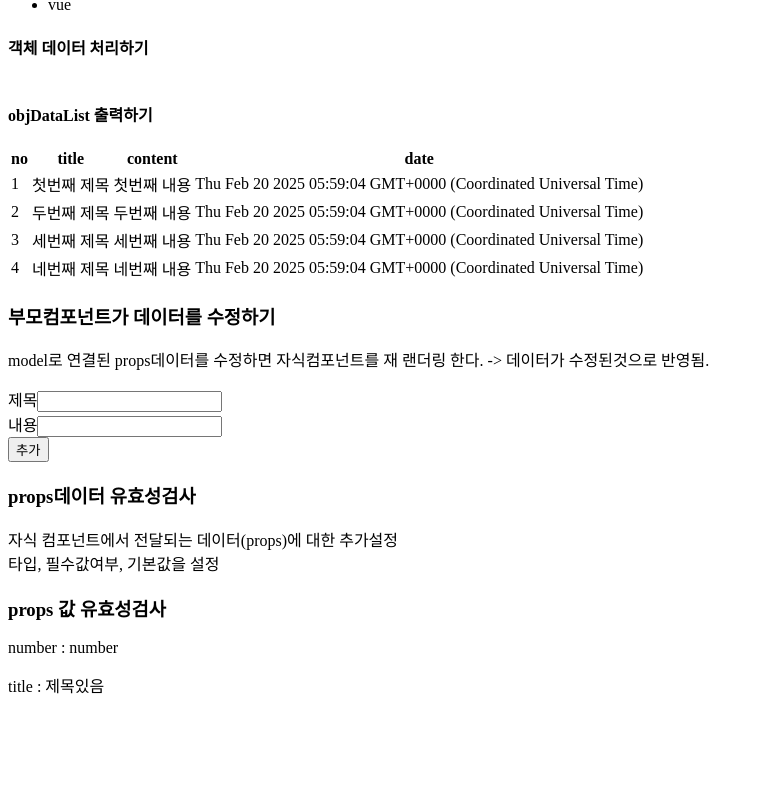
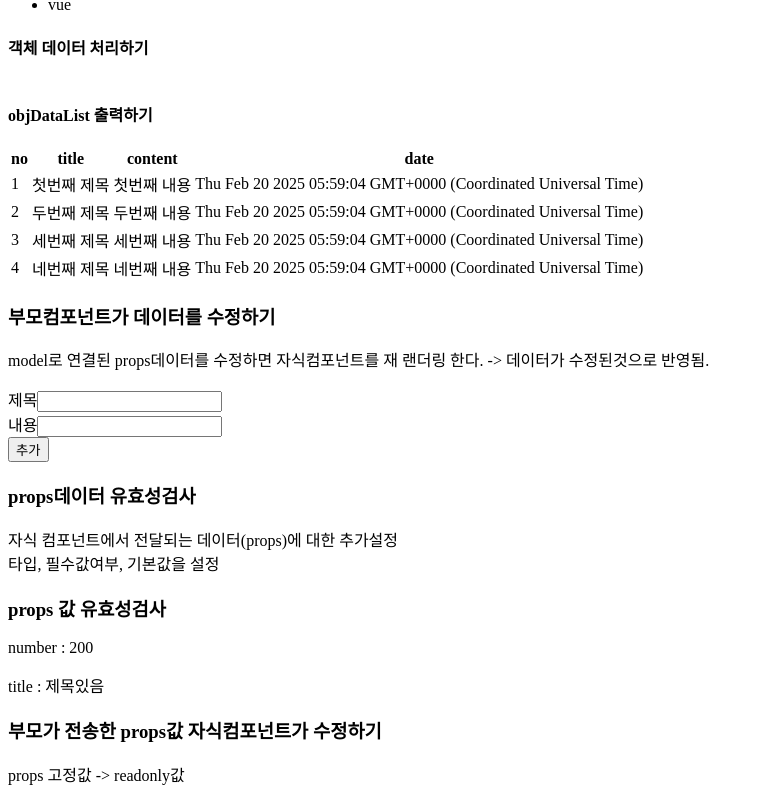
Before and after one commit to woogamjaa/vue, a Vue app in the folder vuework/npmtest/sfctest/: page / in a window 1280 px wide. Shown: the part 3235-4037 px from the top of the page, without its empty margins (0-759 px from the left). Before the commit the page ends 3948 px from the top, so only its background shows below. Built offline with nearby package versions, Linux system fonts and the light colour scheme.

Commit message:
props값 -> readonly값

```diff
--- a/vuework/npmtest/sfctest/src/components/03_props_emit/03_ChecKPropChildComponent.vue
+++ b/vuework/npmtest/sfctest/src/components/03_props_emit/03_ChecKPropChildComponent.vue
@@ -3,6 +3,12 @@
         <h3>props 값 유효성검사 </h3>
         <p>number : {{number}} </p>
         <p>title : {{title}}</p>
+
+        <h3>부모가 전송한 props값 자식컴포넌트가 수정하기</h3>
+        <p>props 고정값 -> readonly값</p>
+        <!-- <input type="text" v-model="number">  이건 불가능하다.-->
+
+
     </div>
 </template>
 <script>
--- a/vuework/npmtest/sfctest/src/components/03_props_emit/ParentComponent.vue
+++ b/vuework/npmtest/sfctest/src/components/03_props_emit/ParentComponent.vue
@@ -32,7 +32,7 @@
                 자식 컴포넌트에서 전달되는 데이터(props)에 대한 추가설정<br>
                 타입, 필수값여부, 기본값을 설정<br>
             </p>
-            <check number="number" title="제목있음"/>
+            <check :number="number" title="제목있음"/>
         </div>
     </div>
 </template>
```
